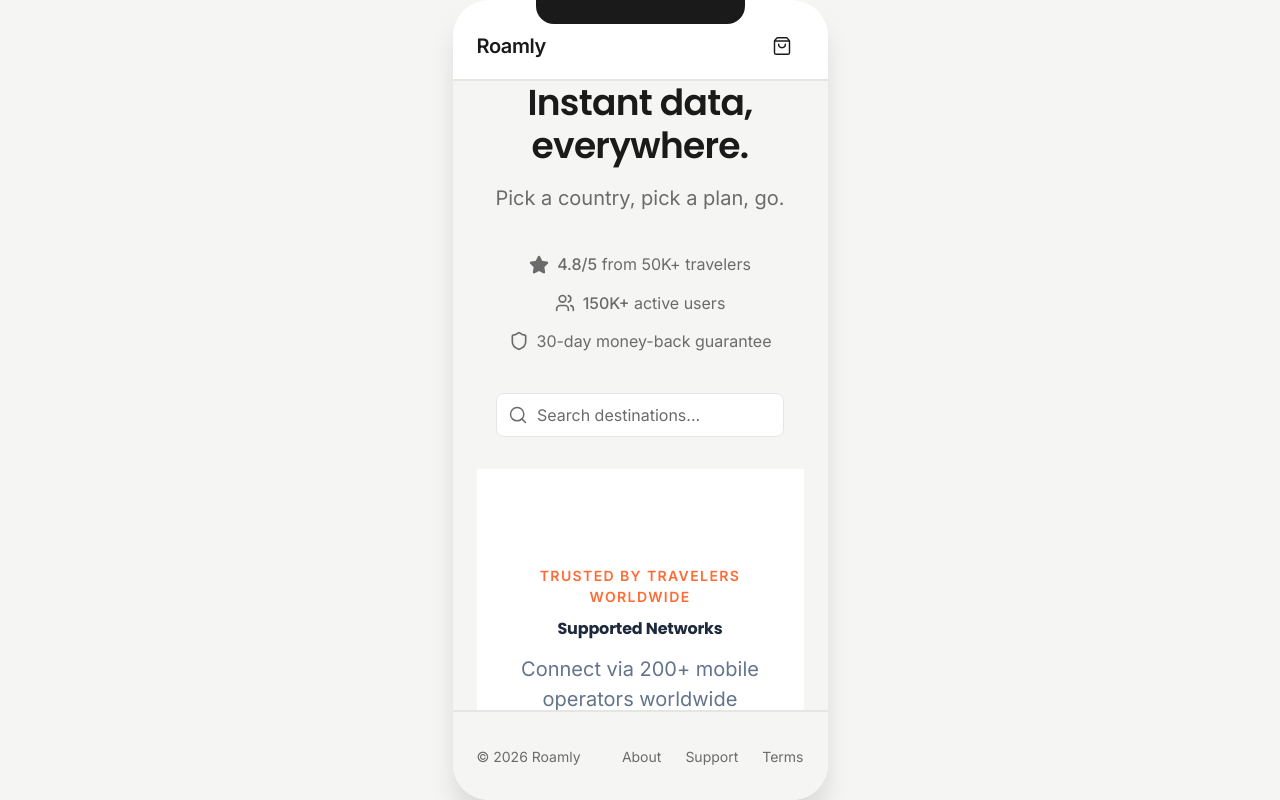
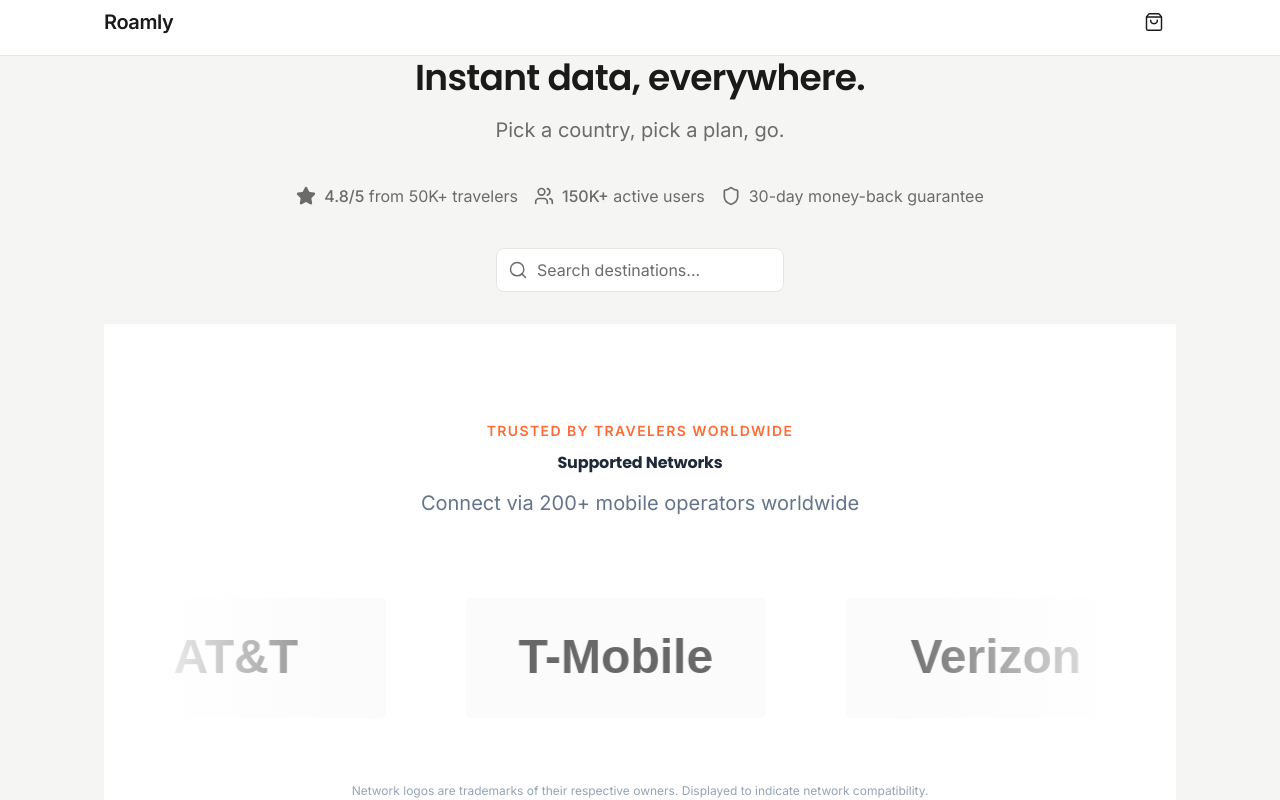
Before and after one commit to svantepagels/roamly-esim-marketplace, a React (Vite) app: page / in a window 1280 px wide. Shown: the top 800 px of the page. Built offline with nearby package versions, Linux system fonts and the light colour scheme.

Commit message:
docs(research): carousel speed task completion summary
✅ Research complete with 95% confidence
✅ Zero risks identified
✅ 10+ sources cited
✅ Ready for CODER implementation
✅ All deliverables committed

```diff
--- /dev/null
+++ b/src/components/templates/PageShell/PageShell.module.css
@@ -0,0 +1,59 @@
+/**
+ * PageShell - Clean Responsive Layout
+ * Replaces IPhoneFrame device wrapper with modern flexbox pattern
+ *
+ * Research-backed improvements:
+ * - 100dvh (dynamic viewport) instead of 100vh (fixes mobile browser chrome issues)
+ * - safe-area insets (handles iPhone notch/home indicator)
+ * - min-height: 0 on flex child (prevents flexbox overflow bugs)
+ */
+
+.shell {
+  /* Flexbox vertical stack: header -> main (flex) -> footer */
+  display: flex;
+  flex-direction: column;
+
+  /* Modern viewport units: dvh adjusts to mobile browser chrome */
+  min-height: 100dvh; /* Dynamic Viewport Height (2024+) */
+  min-height: 100vh;  /* Fallback for older browsers */
+
+  /* iPhone safe-area handling (notch + home indicator) */
+  padding-top: env(safe-area-inset-top, 0);
+  padding-bottom: env(safe-area-inset-bottom, 0);
+
+  /* Background from design system */
+  background: var(--color-fog);
+
+  /* Position context */
+  position: relative;
+}
+
+.main {
+  /* Take all available space between header and footer */
+  flex: 1;
+
+  /* Critical: Prevents flexbox overflow bugs */
+  min-height: 0;
+
+  /* Full width, no horizontal scroll */
+  width: 100%;
+
+  /* Enable vertical scrolling, prevent horizontal scroll */
+  overflow-y: auto;
+  overflow-x: hidden;
+
+  /* Smooth scrolling on iOS */
+  -webkit-overflow-scrolling: touch;
+}
+
+/* Optional: Desktop max-width constraint */
+/* Uncomment if you want centered layout on large screens (1200px+) */
+/*
+@media (min-width: 1200px) {
+  .shell {
+    max-width: var(--max-width);
+    margin: 0 auto;
+    box-shadow: var(--shadow-sm);
+  }
+}
+*/
--- a/src/components/templates/PageShell/PageShell.tsx
+++ b/src/components/templates/PageShell/PageShell.tsx
@@ -1,8 +1,8 @@
 import type { ReactNode } from 'react';
 import { useLocation } from 'react-router-dom';
-import { IPhoneFrame } from '../IPhoneFrame';
 import { Header } from '../../layout/Header/Header';
 import { Footer } from '../../layout/Footer/Footer';
+import styles from './PageShell.module.css';
 
 interface PageShellProps {
   children: ReactNode;
@@ -15,12 +15,12 @@
   const showFooter = !location.pathname.includes('/checkout');
 
   return (
-    <IPhoneFrame
-      header={<Header />}
-      footer={showFooter ? <Footer /> : undefined}
-      showNotch={true}
-    >
-      {children}
-    </IPhoneFrame>
+    <div className={styles.shell}>
+      <Header />
+      <main className={styles.main}>
+        {children}
+      </main>
+      {showFooter && <Footer />}
+    </div>
   );
 }
```
Also changed, not shown: 30 other files (tests, documents, lock files or other folders).
